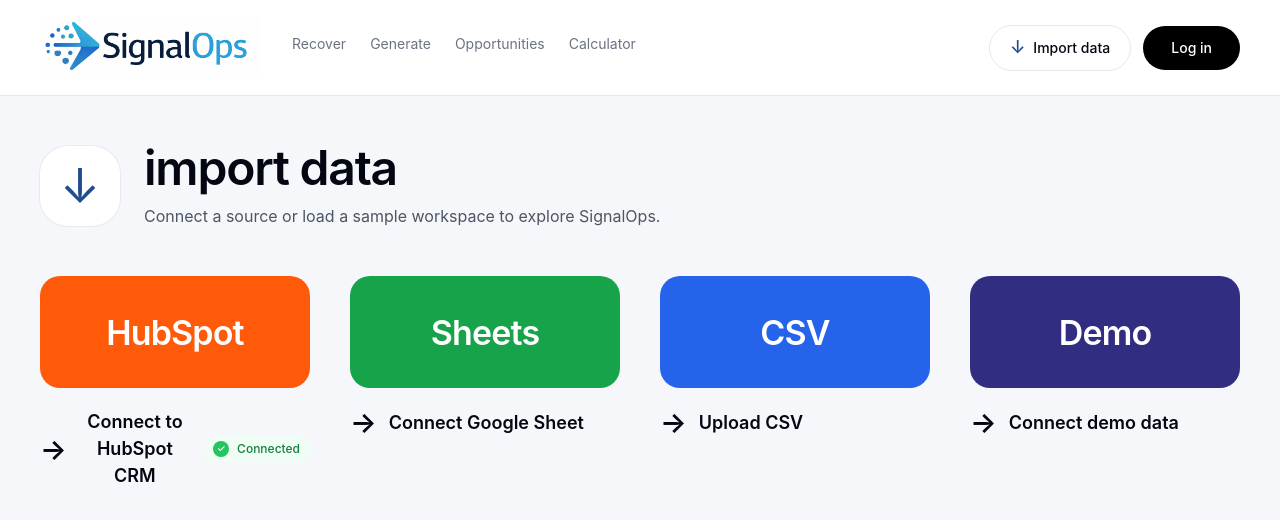
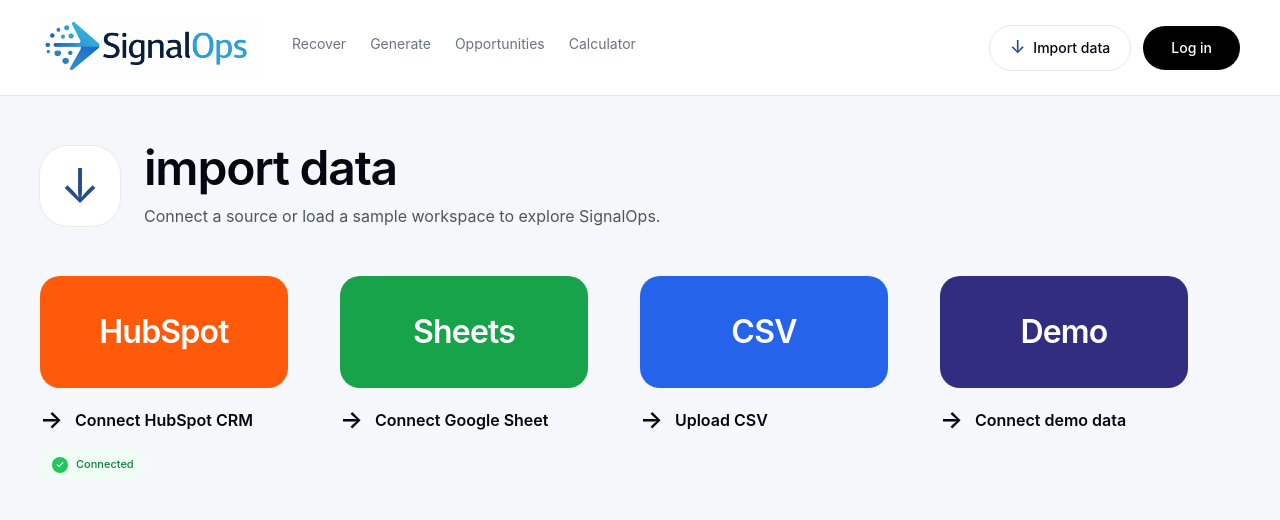
Before and after one commit to powerstephen/SignalOps, a Next.js app: page /connect in a window 1280 px wide. Shown: the top 520 px of the page. Built offline with nearby package versions, Linux system fonts and the light colour scheme.

Commit message:
Update page.tsx

```diff
--- a/app/connect/page.tsx
+++ b/app/connect/page.tsx
@@ -7,12 +7,14 @@
 
 function ConnectedBadge() {
   return (
-    <span className="inline-flex items-center gap-2 rounded-full bg-green-50 px-2.5 py-1 text-[12px] font-medium text-green-700">
-      <span className="flex h-4 w-4 items-center justify-center rounded-full bg-green-500 text-[10px] text-white">
-        ✓
+    <div className="mt-4">
+      <span className="inline-flex items-center gap-2 rounded-full bg-green-50 px-3 py-1.5 text-[11px] font-medium text-green-700">
+        <span className="flex h-4 w-4 items-center justify-center rounded-full bg-green-500 text-[10px] text-white">
+          ✓
+        </span>
+        Connected
       </span>
-      Connected
-    </span>
+    </div>
   );
 }
 
@@ -23,18 +25,18 @@
   connected = false,
 }: SourceTileProps) {
   return (
-    <div className="w-full max-w-[280px]">
+    <div className="w-full max-w-[248px]">
       <div
         className={`flex h-[112px] w-full items-center justify-center rounded-[20px] ${brandBg}`}
       >
-        <span className="text-[34px] font-semibold tracking-tight text-white">
+        <span className="text-[32px] font-semibold tracking-tight text-white">
           {brand}
         </span>
       </div>
 
-      <div className="mt-5 flex items-center justify-between gap-3">
-        <button className="inline-flex items-center gap-3 text-[18px] font-semibold text-gray-950 transition hover:opacity-70">
-          <span className="text-[28px] leading-none">→</span>
+      <div className="mt-5">
+        <button className="inline-flex items-center gap-3 text-[16px] font-semibold text-gray-950 transition hover:opacity-70">
+          <span className="text-[24px] leading-none">→</span>
           <span>{buttonLabel}</span>
         </button>
 
@@ -62,11 +64,11 @@
         </div>
       </div>
 
-      <div className="grid gap-x-10 gap-y-14 sm:grid-cols-2 xl:grid-cols-4">
+      <div className="grid justify-between gap-y-14 sm:grid-cols-2 xl:grid-cols-4">
         <SourceTile
           brand="HubSpot"
           brandBg="bg-[#ff5a0a]"
-          buttonLabel="Connect to HubSpot CRM"
+          buttonLabel="Connect HubSpot CRM"
           connected={true}
         />
 
```
